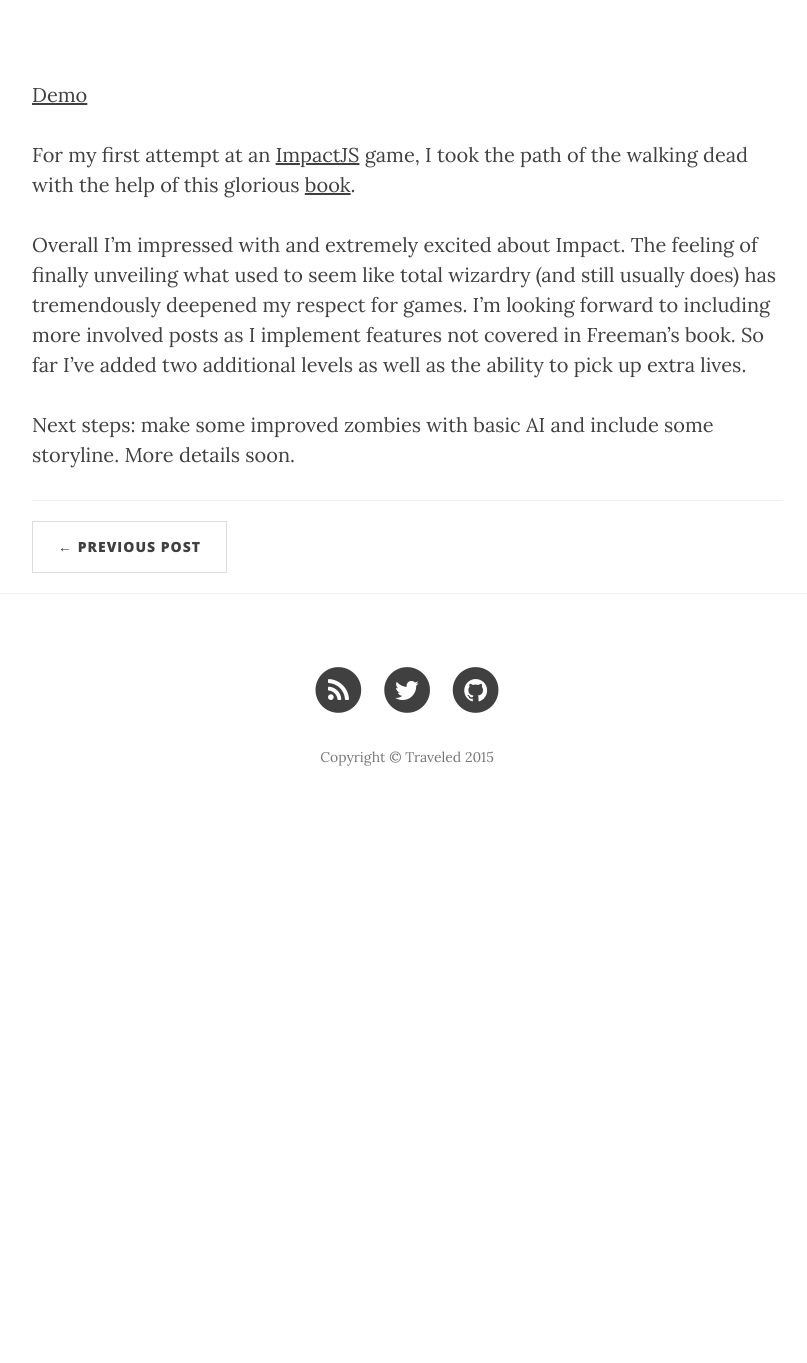
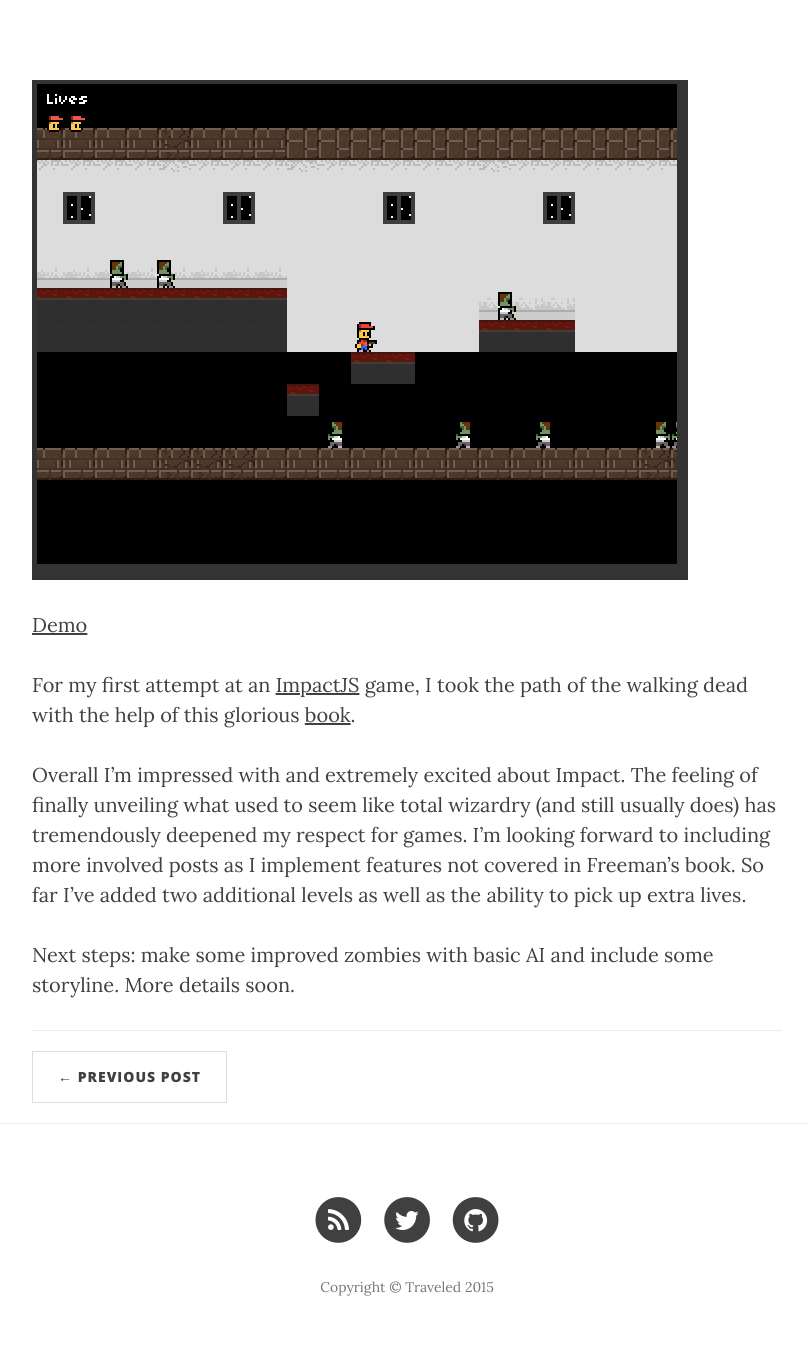
Before and after one commit to camirmas/camirmas.github.io, a Jekyll site: the page built from _posts/2015-1-26-Zombies.md, in a window 1280 px wide. Shown: the part 413-1776 px from the top of the page, without its empty margins (233-1040 px from the left). Built offline with Jekyll 4.4.1, drawn with Linux system fonts in a browser that asks for light colours; nearby versions of some CDN libraries; before the commit the page ends 1246 px from its top, so only the background shows below that.

Commit message:
add images

```diff
--- a/_posts/2015-1-26-Zombies.md
+++ b/_posts/2015-1-26-Zombies.md
@@ -2,6 +2,8 @@
 layout: post
 title: Zombies! with ImpactJS
 ---
+
+![header](/img/zombies-ig.png)
 
 [Demo](http://camirmas.github.io/zombies-ig/)
 
```
Also changed, not shown: img/zombies-ig.png (added).
